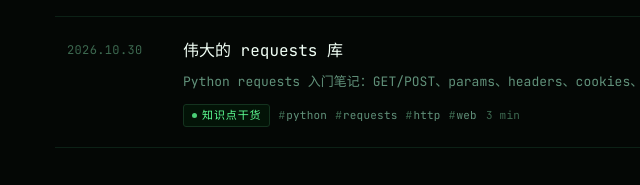
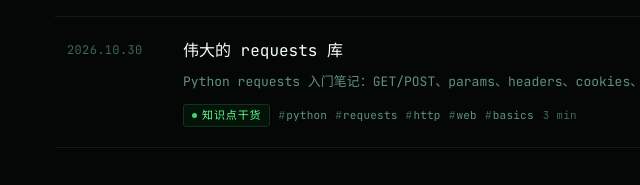
Before and after one commit to wei-erer/sec-wei, an Astro site: page / in a window 1280 px wide. Shown: the part 933-1118 px from the top of the page, 49-689 px from the left. Built offline with nearby package versions, Linux system fonts and the light colour scheme; Astro itself is replaced by a stand-in of ours; some packages are replaced by stand-ins of ours.

Commit message:
首页列表标签最多显示 6 个（原来 4 个，第 5 个会被截掉）

```diff
--- a/src/components/PostRow.astro
+++ b/src/components/PostRow.astro
@@ -4,7 +4,7 @@ import { categoryOf, displayDate, isoDate, readingTime, withBase } from '../lib/
 const { post, index = 0 } = Astro.props;
 const cat = categoryOf(post.data.category);
 const mins = readingTime(post.body);
-const tags = (post.data.tags || []).slice(0, 4);
+const tags = (post.data.tags || []).slice(0, 6);
 ---
 
 <a
```
